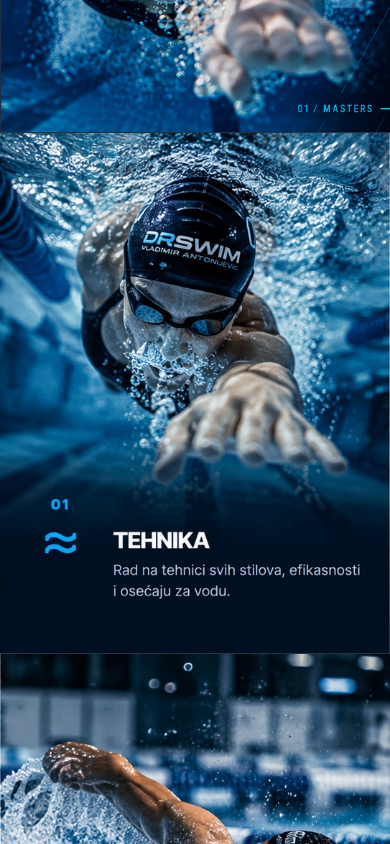
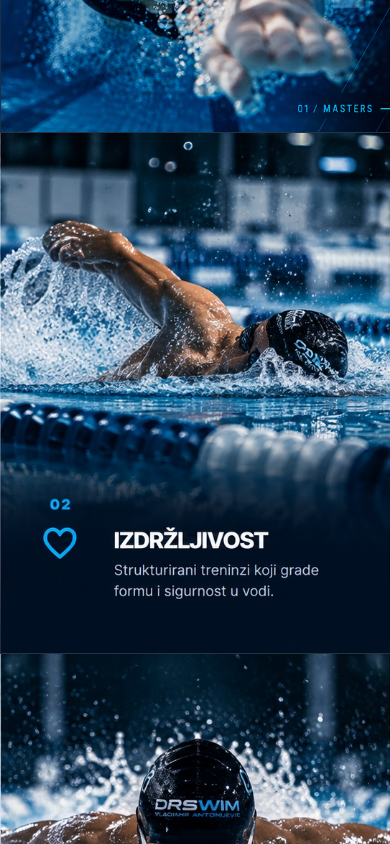
Before and after one commit to milicakuzmanovic/dr-swim-masters, a Next.js app: page / in a window 390 px wide. Shown: the part 860-1704 px from the top of the page. Built offline with nearby package versions, Linux system fonts and the light colour scheme.

Commit message:
Fix mobile feature layout

```diff
--- a/app/globals.css
+++ b/app/globals.css
@@ -137,7 +137,7 @@ img {
 }
 
 /* =========================================================
-   DESKTOP NAV
+   DESKTOP NAVIGATION
 ========================================================= */
 
 .desktop-nav {
@@ -224,7 +224,7 @@ img {
 }
 
 /* =========================================================
-   MOBILE BUTTON
+   MOBILE HAMBURGER
 ========================================================= */
 
 .mobile-menu-button {
@@ -278,7 +278,8 @@ img {
 }
 
 /* =========================================================
-   MOBILE MENU — HIDDEN BY DEFAULT
+   MOBILE MENU
+   HIDDEN ON DESKTOP
 ========================================================= */
 
 .mobile-menu {
@@ -500,7 +501,7 @@ img {
 }
 
 /* =========================================================
-   HERO VERTICAL WORD
+   VERTICAL DR SWIM
 ========================================================= */
 
 .vertical-word {
@@ -525,8 +526,8 @@ img {
 }
 
 /*
-   Hero image već sadrži "01 / MASTERS",
-   zato skrivamo dodatni HTML tekst.
+   Hero slika već sadrži 01 / MASTERS.
+   Zato dodatni HTML tekst sakrivamo.
 */
 
 .hero-index {
@@ -913,7 +914,6 @@ footer p {
     padding:
       60px 7vw;
   }
-
 }
 
 /* =========================================================
@@ -921,6 +921,8 @@ footer p {
 ========================================================= */
 
 @media (max-width: 600px) {
+
+  /* HEADER */
 
   .site-header {
     width: 100%;
@@ -950,9 +952,9 @@ footer p {
 
     height: 52px;
 
+    background: #ffffff;
+
     overflow: hidden;
-
-    background: #ffffff;
   }
 
   .brand img {
@@ -968,7 +970,7 @@ footer p {
       translateY(-50%);
   }
 
-  /* Hide desktop navigation */
+  /* Hide desktop menu */
 
   .desktop-nav,
   .desktop-cta {
@@ -1066,9 +1068,7 @@ footer p {
     border: 0 !important;
   }
 
-  /* =====================================================
-     MOBILE HERO
-  ===================================================== */
+  /* HERO */
 
   .hero {
     display: block;
@@ -1143,11 +1143,20 @@ footer p {
   }
 
   /* =====================================================
-     MOBILE FEATURES
+     MOBILE FEATURE CARDS
   ===================================================== */
 
   .feature-strip {
     grid-template-columns: 1fr;
+  }
+
+  /*
+     Prva slika je veoma slična hero fotografiji,
+     zato je na telefonu skrivamo.
+  */
+
+  .feature-image-only:first-child {
+    display: none;
   }
 
   .feature-image-only {
@@ -1168,7 +1177,7 @@ footer p {
   }
 
   /* =====================================================
-     MOBILE ABOUT
+     ABOUT
   ===================================================== */
 
   .about {
@@ -1189,7 +1198,7 @@ footer p {
   }
 
   /* =====================================================
-     MOBILE BOTTOM
+     BOTTOM SECTION
   ===================================================== */
 
   .bottom-section {
@@ -1204,7 +1213,7 @@ footer p {
   }
 
   /* =====================================================
-     MOBILE FOOTER
+     FOOTER
   ===================================================== */
 
   footer {
```
